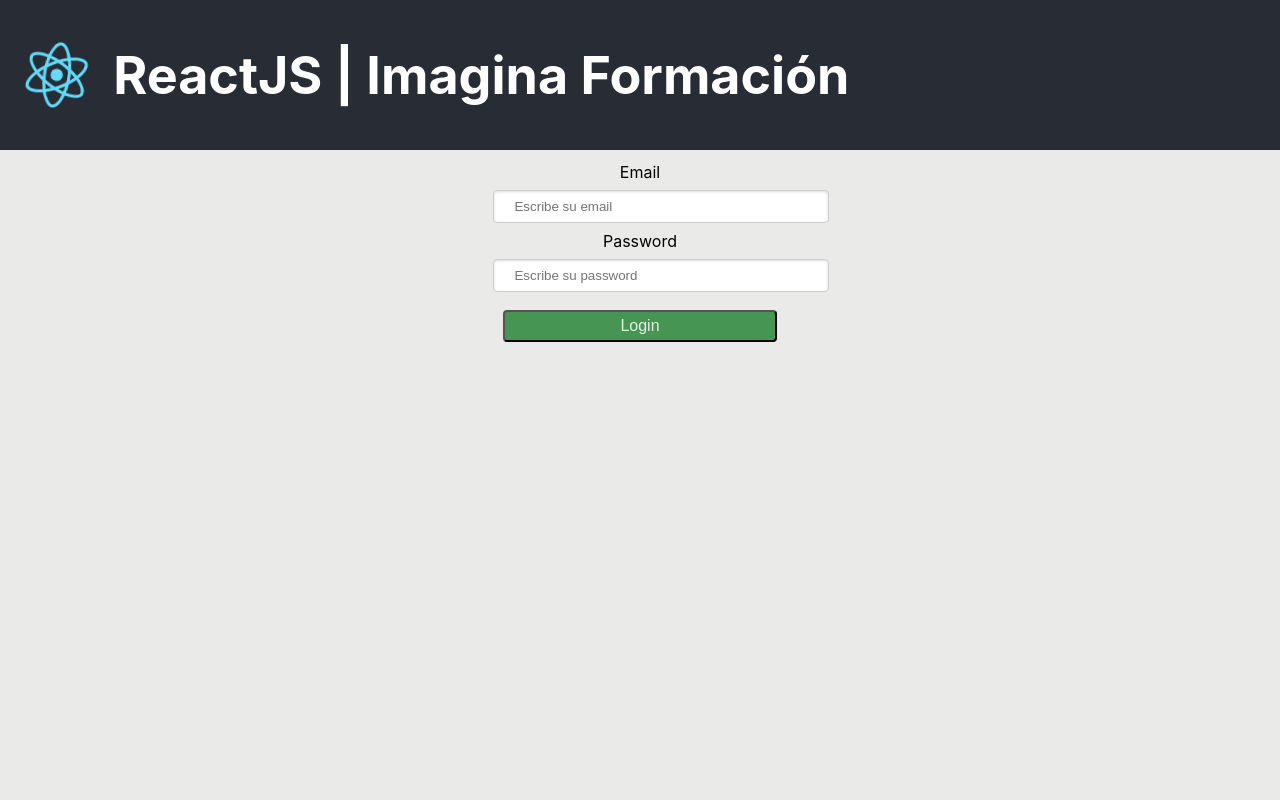
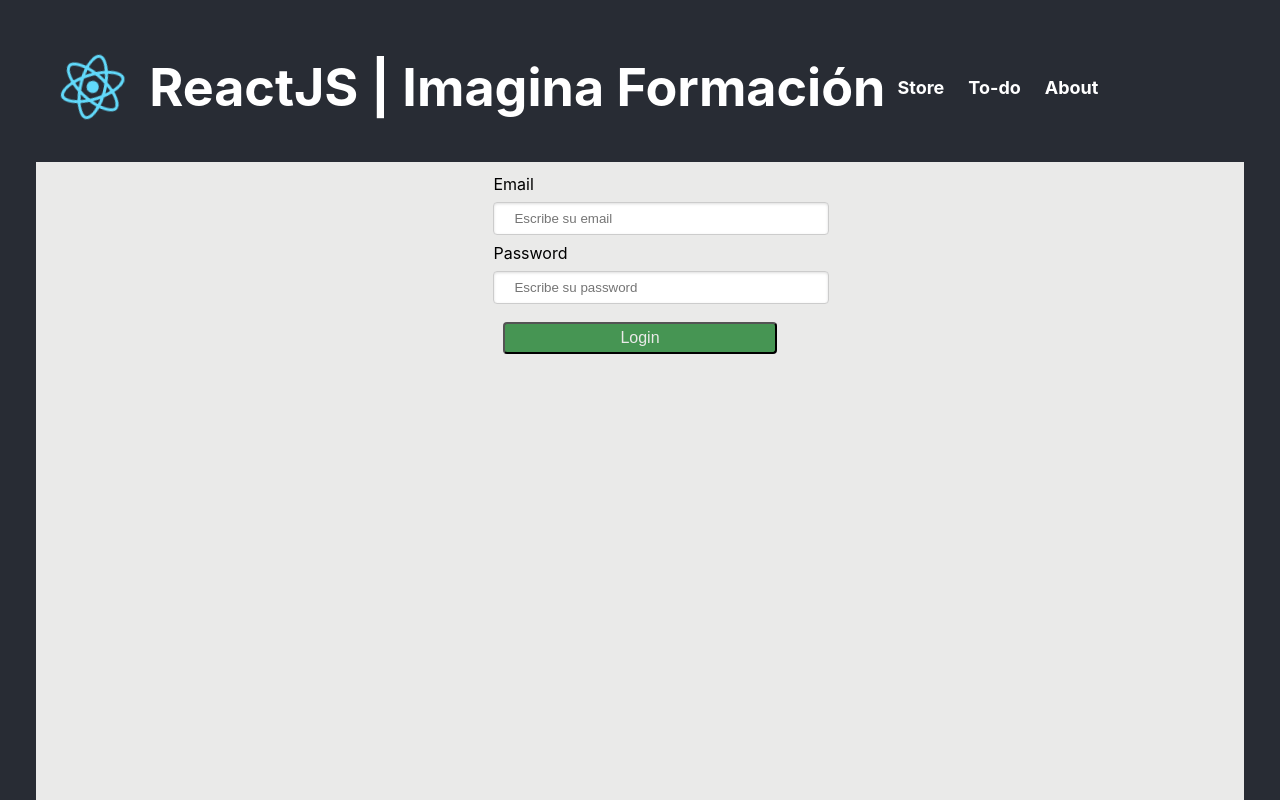
Before and after one commit to deividev/react-redux-saga, a React (Create React App) app: page /task in a window 1280 px wide. Shown: the top 800 px of the page. Built offline with nearby package versions, Linux system fonts and the light colour scheme.

Commit message:
Add menu component

```diff
--- a/src/App.js
+++ b/src/App.js
@@ -1,18 +1,36 @@
+import React from 'react';
+import { BrowserRouter as Router, Route } from 'react-router-dom';
+
+//Components
+import Messages from './components/container/Message/MessagesContainer';
+import MenuComponent from './components/container/menu/MenuComponent';
+import About from './pages/about/AboutPage';
+import Store from './pages/store/StorePage';
+import './App.scss';
 import logo from './logo.svg';
-import './App.scss';
-import Messages from './components/container/Message/MessagesContainer';
+
+
 
 function App() {
   return (
     <div className="App">
+      <Router>
         <header className="App-header">
           <img src={logo} className="App-logo" alt="logo" />
           <h1>ReactJS | Imagina Formación</h1>
+          <MenuComponent></MenuComponent>
         </header>
+
+          <div>
+            <Route exact path="/" component={Store}/>
+            <Route exact path="/task" component={Messages}/>
+            <Route exact path="/about" component={About}/>
+          </div>
 
         <div className="App-body">
           <Messages></Messages>
         </div>
+      </Router>
     </div>
   );
 }
--- a/src/App.scss
+++ b/src/App.scss
@@ -1,5 +1,14 @@
+
+
+@import "./styles/colors.scss";
+
 .App {
-  text-align: center;
+  height: 100vh;
+  padding: 12px 36px;
+  box-sizing: border-box;
+
+  background-color:  $dark;  /* #282c34 */
+  color: white;
 }
 
 .App-logo {
--- a/src/components/container/menu/MenuComponent.jsx
+++ b/src/components/container/menu/MenuComponent.jsx
@@ -1,17 +1,16 @@
 import React from 'react';
-import PropTypes from 'prop-types';
+import { Link } from 'react-router-dom';
 
-const MenuComponent = () => {
+import './MenuComponent.scss';
+
+
+export default function MenuComponent() {
 
         return (
-            <div>
-
+            <div className="nav">
+                <Link className="nav-link" to="/">Store</Link>
+                <Link className="nav-link" to="/task">To-do</Link>
+                <Link className="nav-link" to="/about">About</Link>
             </div>
         );
 }
-
-MenuComponent.propTypes = {
-
-};
-
-export default MenuComponent;
--- a/src/components/container/menu/MenuComponent.scss
+++ b/src/components/container/menu/MenuComponent.scss
@@ -0,0 +1,19 @@
+.nav {
+    display: flex;
+    justify-content: center;
+    align-items: center;
+    min-height: 10vh;
+}
+
+.nav-link {
+    color: white;
+    font-size: 18px;
+    font-weight: 700;
+    margin: 0px 12px;
+    text-decoration: none;
+}
+
+.nav-link:hover {
+    color: #cccccc;
+    text-decoration: underline;
+}
--- a/src/components/pure/forms/MessagesHeader/MessageHeader.scss
+++ b/src/components/pure/forms/MessagesHeader/MessageHeader.scss
@@ -64,6 +64,7 @@
     padding: 8px 20px;
 }
 .form label {
+    color: #000;
     text-align: left;
 }
 
--- a/src/styles/colors.scss
+++ b/src/styles/colors.scss
@@ -1,6 +1,6 @@
 
 $light: #EAEAE9;
-$dark: #4169E1;
+$dark:  #282c34;
 $secondary: #92e6ff;
 
 $info: #d69732;
```
Lines whose indentation alone changed are shown as unchanged.
